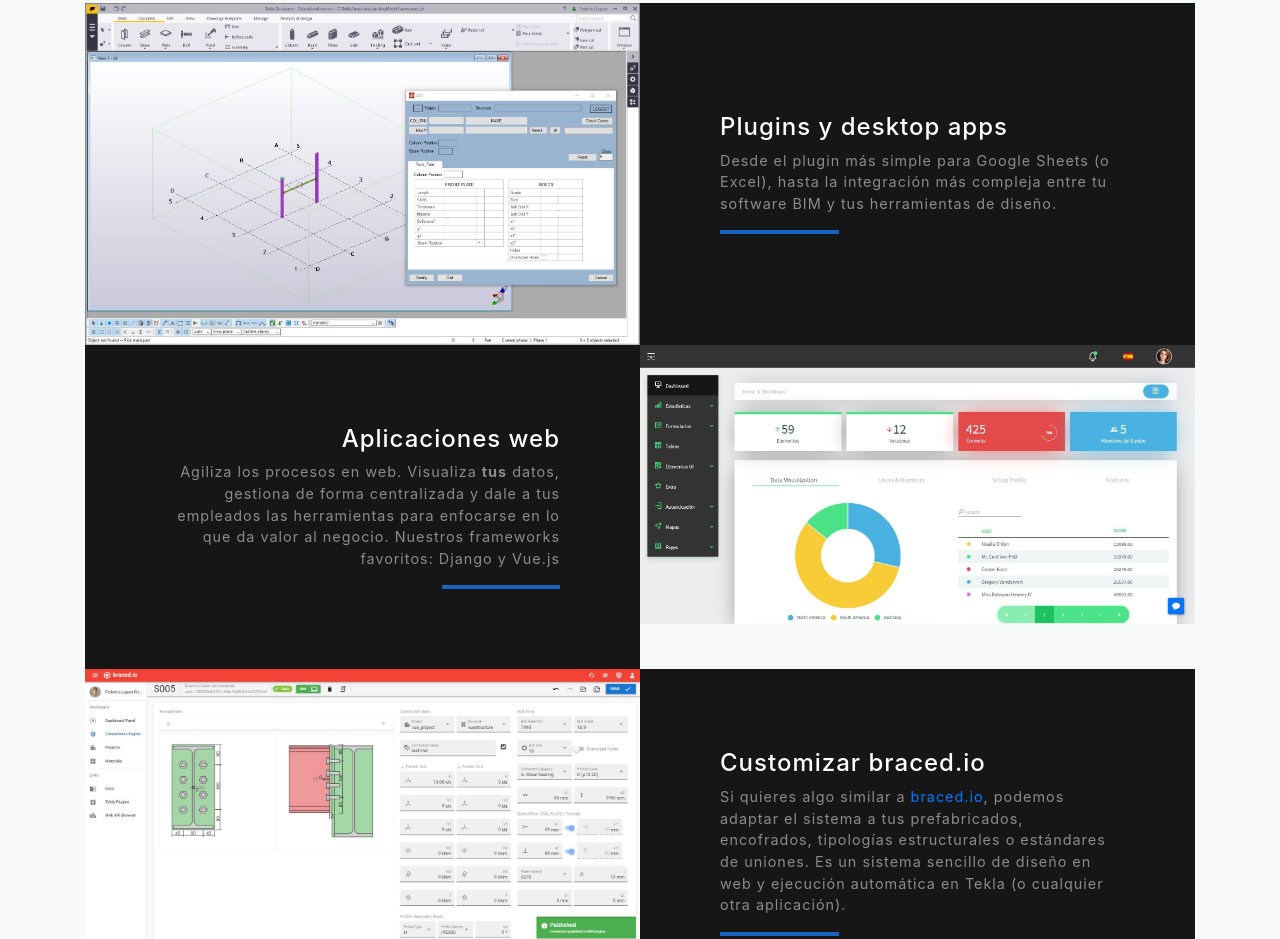
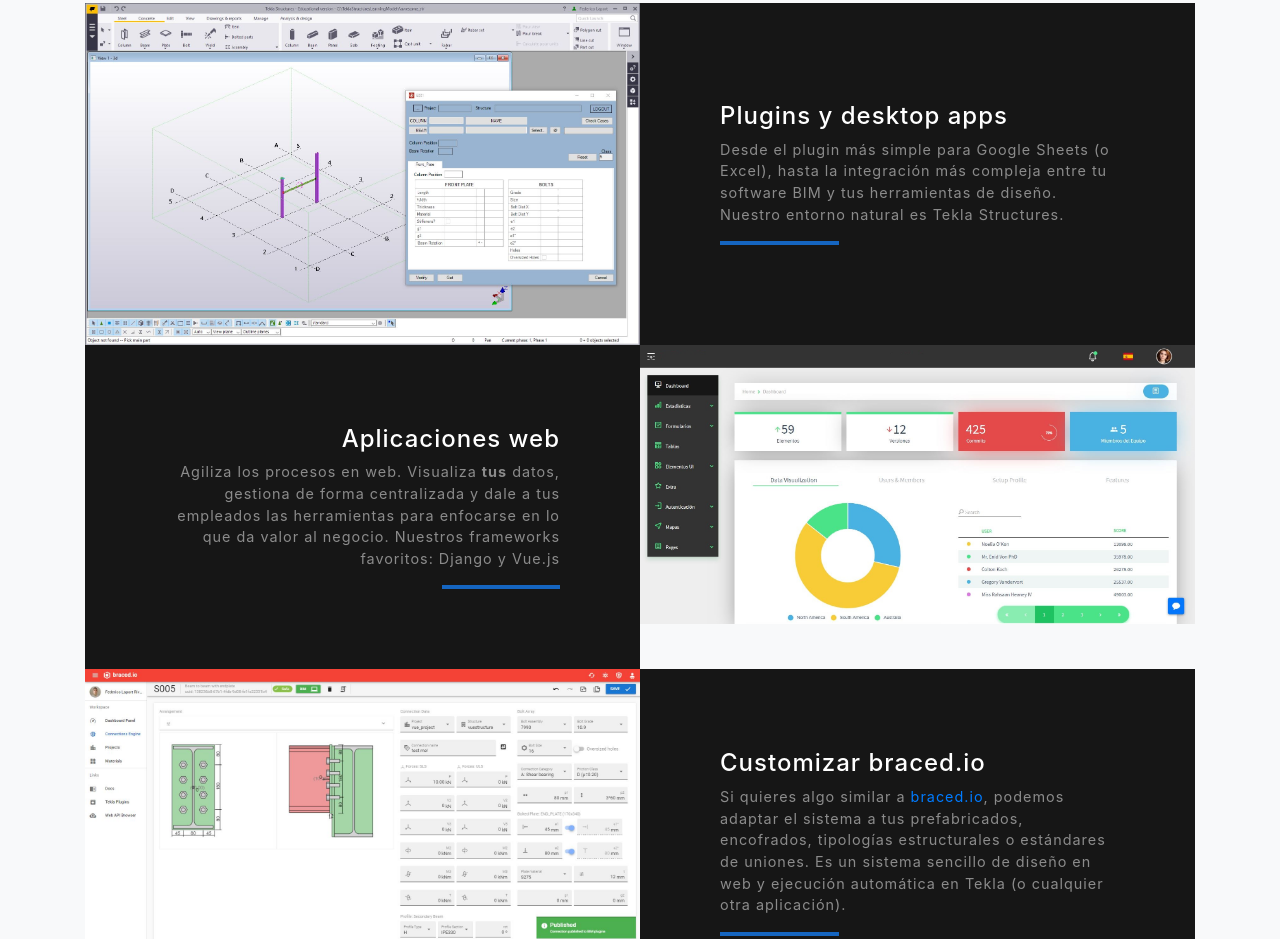
Before and after one commit to braced/braced.github.io, a website with bundled scripts: page index.html in a window 1280 px wide. Shown: the part 3024-3963 px from the top of the page. Built offline with nearby package versions, Linux system fonts and the light colour scheme.

Commit message:
add tekla

```diff
--- a/index.html
+++ b/index.html
@@ -185,7 +185,7 @@
                                     para Google Sheets (o Excel), hasta la integración
                                     más
                                     compleja entre tu software BIM y tus herramientas de
-                                    diseño.</p>
+                                    diseño. Nuestro entorno natural es Tekla Structures.</p>
                                 <hr class="d-none d-lg-block mb-0 ml-0">
                             </div>
                         </div>
```
